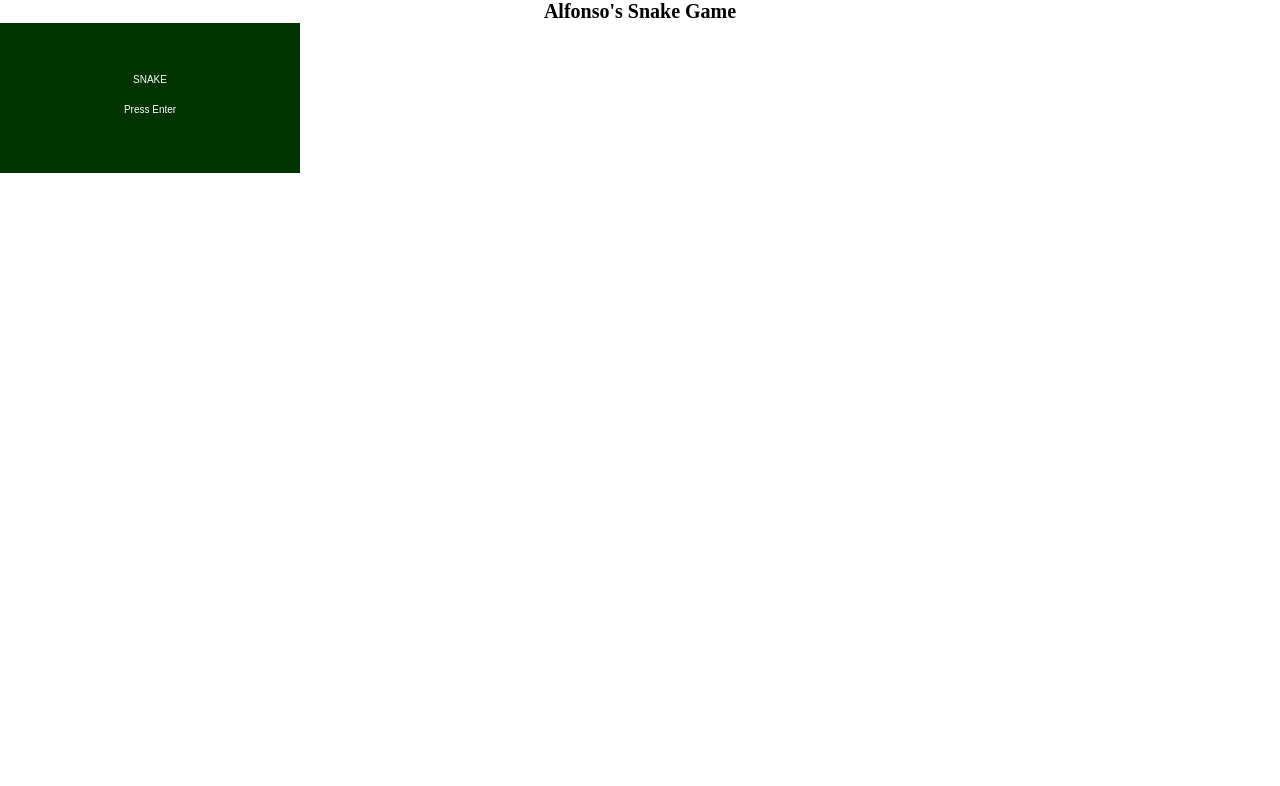
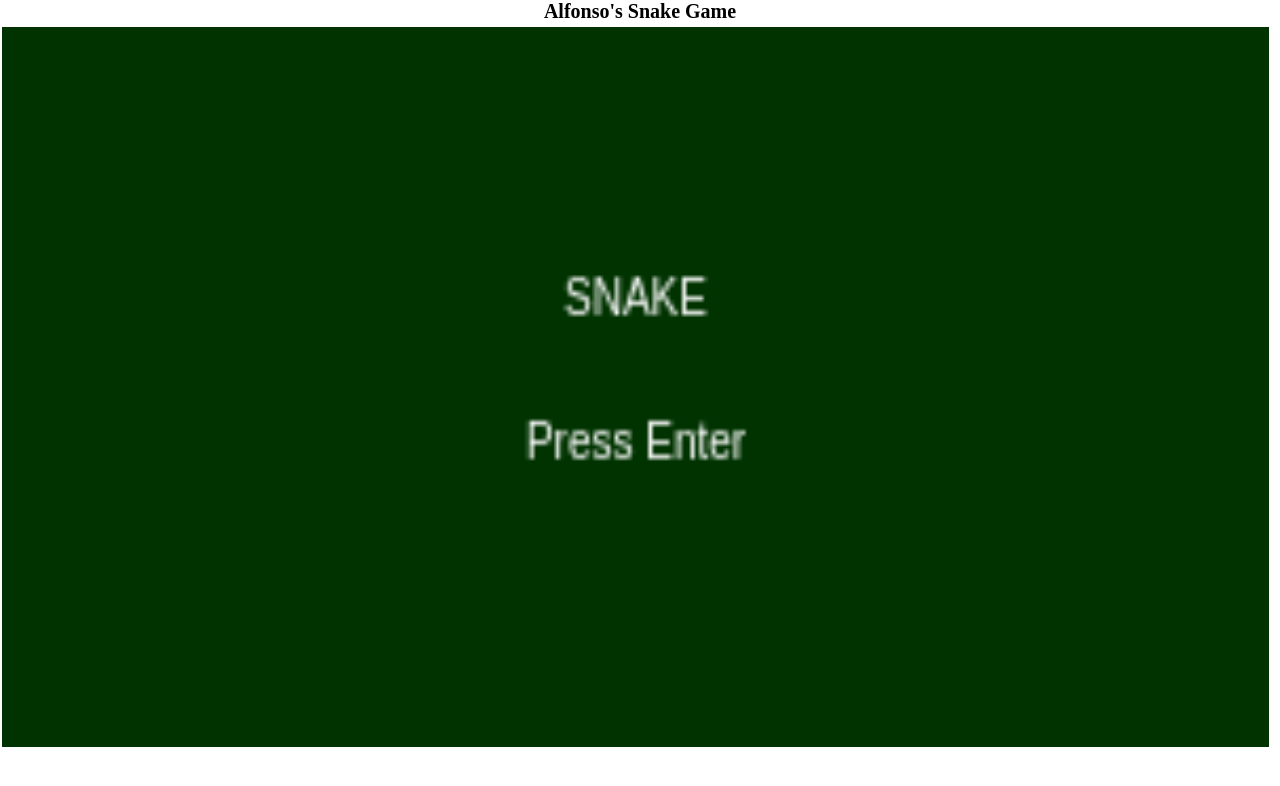
Before and after one commit to Alfondalix/canvas-sample-snake, a plain HTML site: page index.html in a window 1280 px wide. Drawn offline with Linux system fonts and the light colour scheme.

Commit message:
PS-06: resizing img.

```diff
--- a/style/style.css
+++ b/style/style.css
@@ -9,10 +9,8 @@
   text-align: center;
 }
 
-@media (max-width: 900px) {
-  #canvas {
-    height: 90vh;
-    width: 99vw;
-    margin: 4px 2px 0px 2px;
-  }
+canvas {
+  height: 90vh;
+  width: 99vw;
+  margin: 4px 2px 0px 2px;
 }
```
